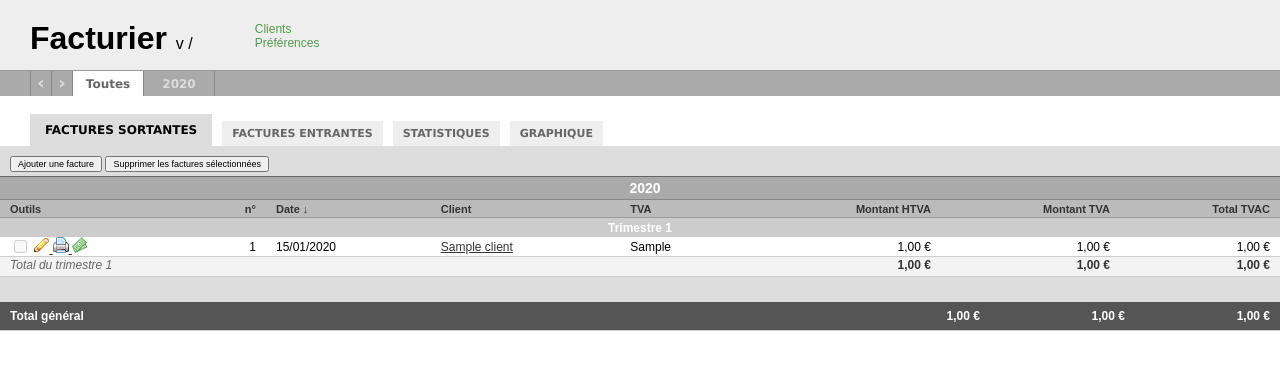
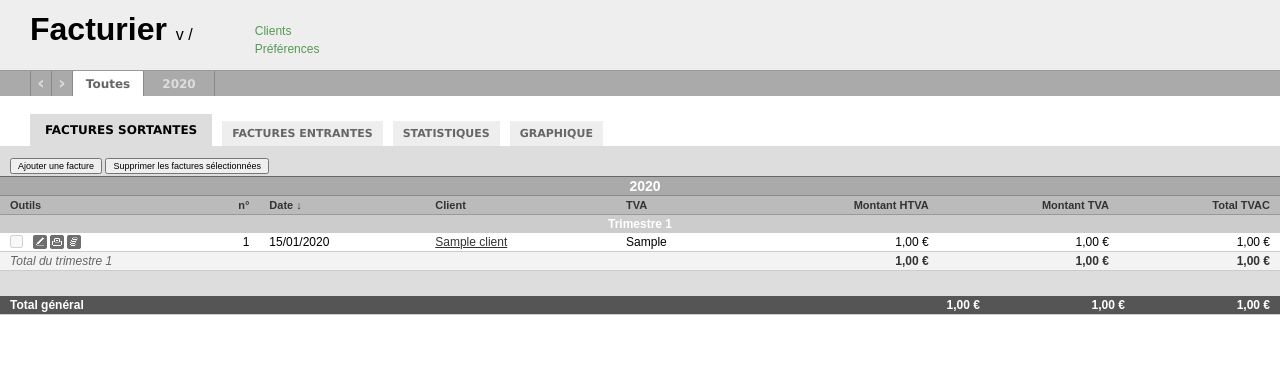
Before and after one commit to doumham/FacturierOld, a PHP site: page /facturesSortantes.php?annee=all in a window 1280 px wide. Shown: the top 370 px of the page. Run offline with PHP 8.4, Linux system fonts and the light colour scheme; tables that the repository leaves empty hold one stand-in row (values such as "Sample post"); data that the repository does not hold is empty; some libraries are stand-ins or nearby versions.

Commit message:
New icons

```diff
--- a/css/master.css
+++ b/css/master.css
@@ -8,6 +8,7 @@ body{
 	padding:0;
 	margin:0;
 	min-width:965px;
+	line-height:18px;
 }
 a img{
 	border: none;
@@ -133,8 +134,37 @@ tr.facture{
 tr.unpaid {
 	background-color:#FFF3E6;
 }
-.facture img{
-/*	margin: 3px 8px 0 0;*/
+
+/* Buttons */
+input[type="checkbox"] {
+	float:left;
+	margin:0 10px 0 0;
+}
+.bouton {
+	margin:0 3px 0 0;
+	width:14px;
+	height:14px;
+	display:block;
+	float:left;
+	font-size:0px;
+	text-indent:-100px;
+	color:#5F5F5F;
+	background:0 -28px no-repeat;
+}
+.bouton:hover {
+	background-position:0 0;
+}
+.bouton:active {
+	background-position:0 -28px;
+}
+.paye {
+	background-image:url('../images/money.png');
+}
+.imprimer {
+	background-image:url('../images/print.png');
+}
+.modifier {
+	background-image:url('../images/icn-edit.png');
 }
 
 /* */
@@ -142,7 +172,6 @@ tr.titre_trimestre{
 	border-bottom:none;
 }
 tr.titre_trimestre th{
-	height:19px;
 	background:#ccc;
 	color:#fff;
 	text-align:center;
@@ -150,16 +179,9 @@ tr.titre_trimestre th{
 }
 
 /* */
-tr.tot_trimestre{
-	height: 19px;
-}
 tr.tot_trimestre, tr.tot_annee{
 	background: #f3f3f3;
 	color: #666;
-	line-height: 16px;
-}
-tr.tot_trimestre th, tr.tot_annee th{
-	padding-bottom:3px;
 }
 tr.tot_trimestre th{
 	font-weight:normal;
@@ -177,7 +199,6 @@ tr.tot_annee, tr.tot_general{
 tr.tot_annee th, tr.tot_general th{
 	padding-bottom:0;
 	padding-top:0px;
-	height: 28px;
 	background: #555;
 }
 tr.tot_annee th{
@@ -194,7 +215,6 @@ h3{
 	clear:both;
 	font-size:14px;
 	font-weight:bold;
-	line-height:22px;
 	margin:0;
 	padding-left:10px;
 	text-align:center;
@@ -255,8 +275,6 @@ h3 a{
 	border-top:1px solid #888888;
 	color:#333333;
 	font-size:11px;
-	height:18px;
-	line-height:16px;
 }
 .legende a{
 	text-decoration: none;
@@ -289,7 +307,6 @@ form p.tools input{
 }
 label, textarea, input, select {
 	font-family: Arial, Helvetica, Verdana, sans-serif;
-	line-height:20px;
 }
 textarea {
 	width:355px;
--- a/include/listingFacturesSortantes.php
+++ b/include/listingFacturesSortantes.php
@@ -5,13 +5,13 @@ if (isset($_GET['ajaxed']) && $_GET['ajaxed'] == 1) {
 	include ('../classes/interface.class.php');
 	$myInterface = new interface_();
 	$tt_htva = 0;
-	$tt_tva  = 0;
+	$tt_tva	= 0;
 	$tt_tvac = 0;
 	$ta_htva = 0;
-	$ta_tva  = 0;
+	$ta_tva	= 0;
 	$ta_tvac = 0;
 	$tg_htva = 0;
-	$tg_tva  = 0;
+	$tg_tva	= 0;
 	$tg_tvac = 0;
 	$count_facture = 0;
 	$ordre = '';
@@ -130,14 +130,14 @@ foreach ($facture as $key_annee => $value1) {
 <?php } else { ?>
 			<input type="checkbox" name="selectionElements[]" value="<?php echo $f['id'] ?>" disabled="disabled" />
 <?php } ?>
-			<a class="boutonModifier" href="formFacturesSortantes.php?annee=<?php echo $annee ?>&amp;id=<?php echo $f['id']?>" title="Modifier">
-				<img id="icn_edit_<?php echo $f['id']?>" src="images/icn-edit.png" alt="Modifier"/>
+			<a class="bouton modifier" href="formFacturesSortantes.php?annee=<?php echo $annee ?>&amp;id=<?php echo $f['id']?>" title="Modifier">
+				Modifier
 			</a>
-			<a href="facture.php?id=<?php echo $f['id']?>&amp;print=true&amp;annee=<?php echo $annee ?>" title="Imprimer">
-				<img src="images/print.png" alt="Imprimer"/>
+			<a class="bouton imprimer" href="facture.php?id=<?php echo $f['id']?>&amp;print=true&amp;annee=<?php echo $annee ?>" title="Imprimer">
+				Imprimer
 			</a>
-			<a class="boutonPaye" id="paid_<?php echo $f['id']?>" href="requetes/togglePaid.php?id=<?php echo $f['id'] ?>&amp;annee=<?php echo $annee ?>&amp;paid=<?php echo $f['paid'] ?>&amp;ordre=<?php echo $ordre ?>" title="<?php if ($f['paid'] == 0) {echo "Marquer comme payée";}else{echo "Marquer comme impayée";} ?>">
-				<img src="images/money.png" alt="paid"/>
+			<a class="bouton paye" id="paid_<?php echo $f['id']?>" href="requetes/togglePaid.php?id=<?php echo $f['id'] ?>&amp;annee=<?php echo $annee ?>&amp;paid=<?php echo $f['paid'] ?>&amp;ordre=<?php echo $ordre ?>" title="<?php if ($f['paid'] == 0) {echo "Marquer comme payée";}else{echo "Marquer comme impayée";} ?>">
+				Payée/Impayée
 			</a>
 			<input type="hidden" value="<?php echo $f['paid'] ?>" name="paye[]"/>
 		</td>
--- a/js/functions.js
+++ b/js/functions.js
@@ -115,7 +115,7 @@ $(document).ready(function() {
 		}
 	});
 
-	$('.boutonPaye').live('click',function(){
+	$('.bouton.paye').live('click',function(){
 		var payeInputHidden = $(this).parent().children("input[name='paye[]']");
 		var paidValue = payeInputHidden.val();
 		var id = $(this).parent().children("input[type='checkbox']").val();
@@ -152,7 +152,7 @@ $(document).ready(function() {
 		return false;
 	});
 
-	$('.boutonModifier').live('click',function(){
+	$('.bouton.modifier').live('click',function(){
 		// laSection = "Pages";
 		urlFormDialog = $(this).attr('href')+"&ajaxed=1";
 		$('#dialog').data('title.dialog', 'Modifier la facture');
```
Also changed, not shown: images/icn-edit.png, images/money.png, images/print.png. Lines whose indentation alone changed are shown as unchanged.
